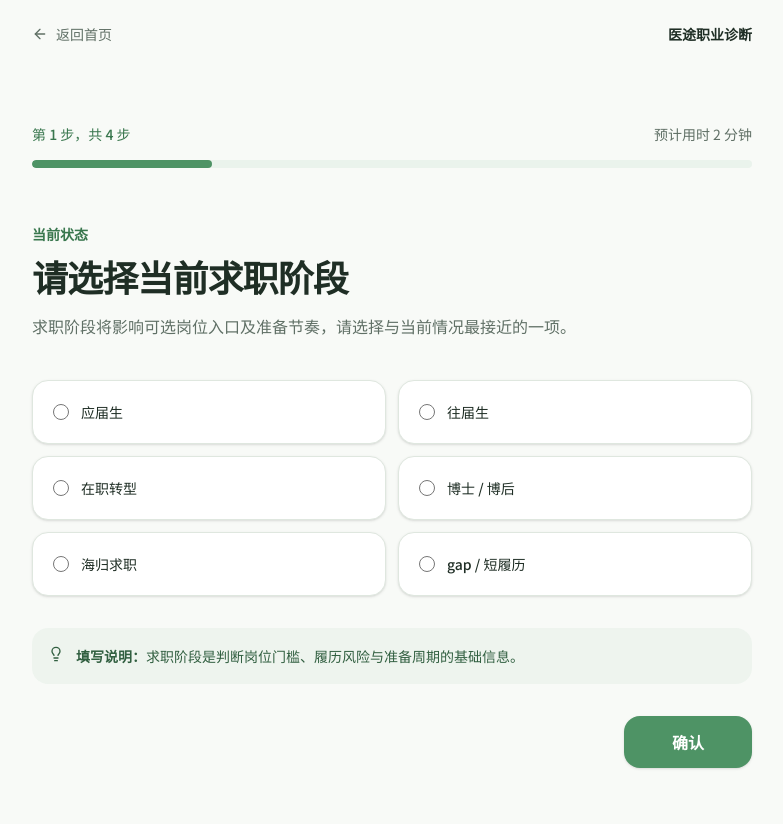
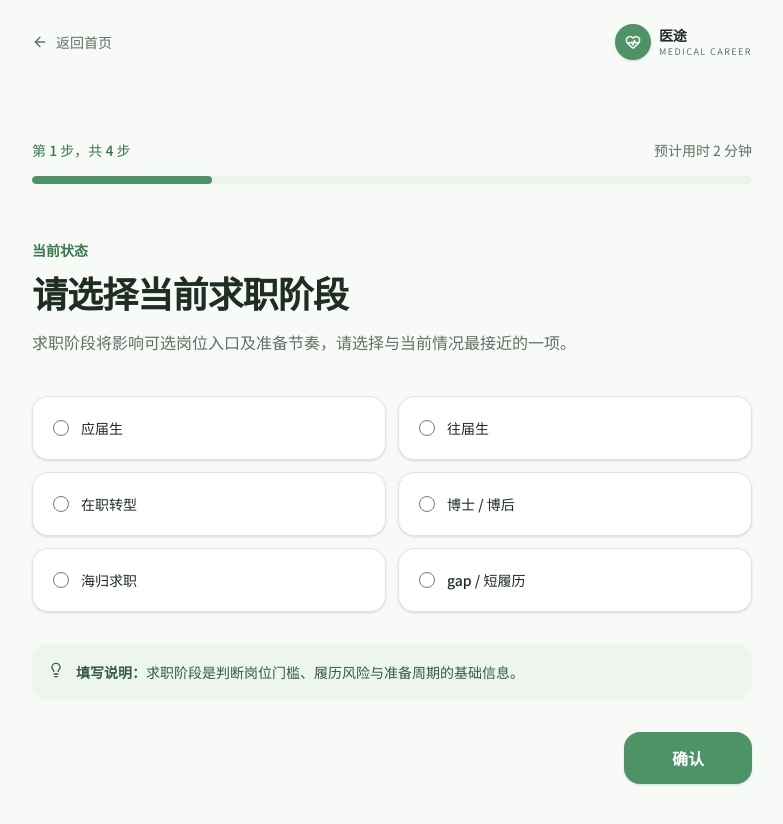
Before and after one commit to Qihua2026/Medical, a Next.js app: page /assessment in a window 1280 px wide. Shown: the top 824 px of the page, without its empty margins (248-1031 px from the left). Built offline with nearby package versions, Linux system fonts and the light colour scheme.

Commit message:
style: add brand logo to assessment header

```diff
--- a/src/app/assessment/page.tsx
+++ b/src/app/assessment/page.tsx
@@ -1,7 +1,7 @@
 "use client";
 
 import Link from "next/link";
-import { ArrowLeft, CheckCircle2, Lightbulb } from "lucide-react";
+import { ArrowLeft, CheckCircle2, HeartPulse, Lightbulb } from "lucide-react";
 import { useState } from "react";
 
 import { Button } from "@/components/ui/button";
@@ -111,9 +111,23 @@ export default function Assessment() {
           <ArrowLeft aria-hidden="true" className="size-4" />
           返回首页
         </Link>
-        <span className="text-sm font-semibold text-foreground">
-          医途职业诊断
-        </span>
+        <Link className="flex items-center gap-2" href="/" aria-label="医途首页">
+          <span className="grid size-9 place-items-center rounded-xl bg-primary text-primary-foreground shadow-sm">
+            <HeartPulse
+              aria-hidden="true"
+              className="size-4"
+              strokeWidth={2.2}
+            />
+          </span>
+          <span>
+            <span className="block text-sm font-semibold tracking-tight text-foreground">
+              医途
+            </span>
+            <span className="block text-[9px] tracking-[0.16em] text-muted-foreground">
+              MEDICAL CAREER
+            </span>
+          </span>
+        </Link>
       </header>
 
       {isComplete ? (
```
Also changed, not shown: 1 other file (tests, documents, lock files or other folders).
